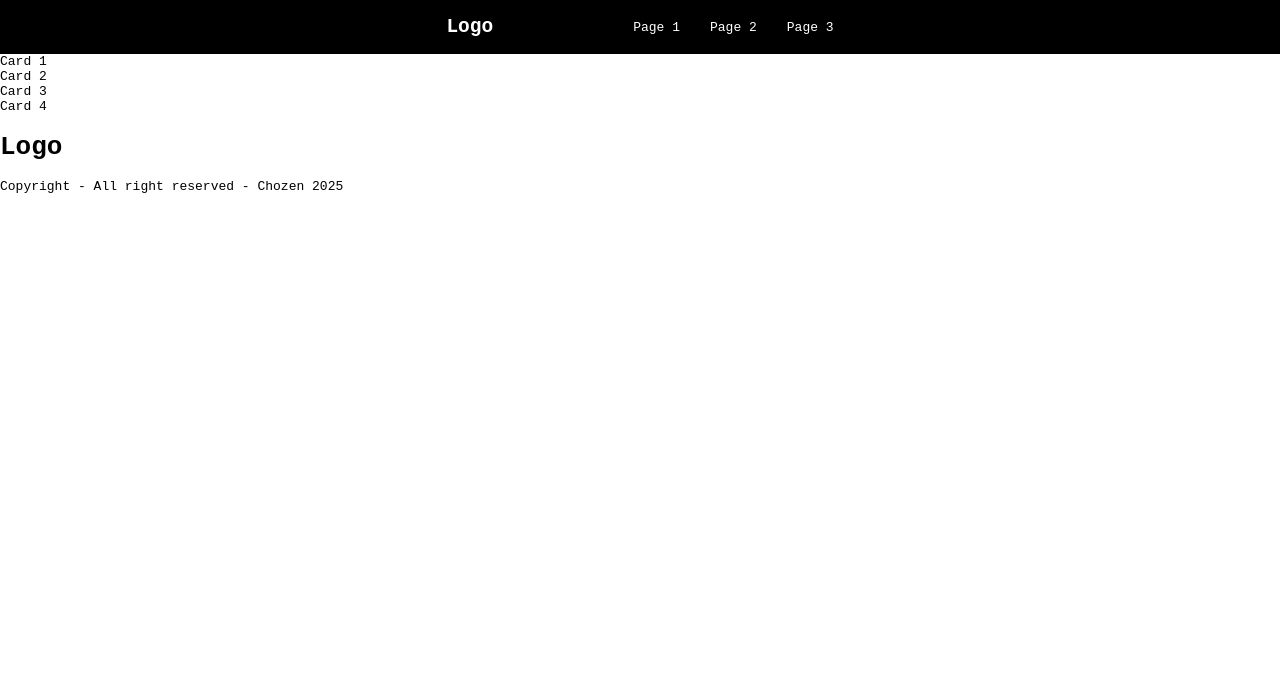
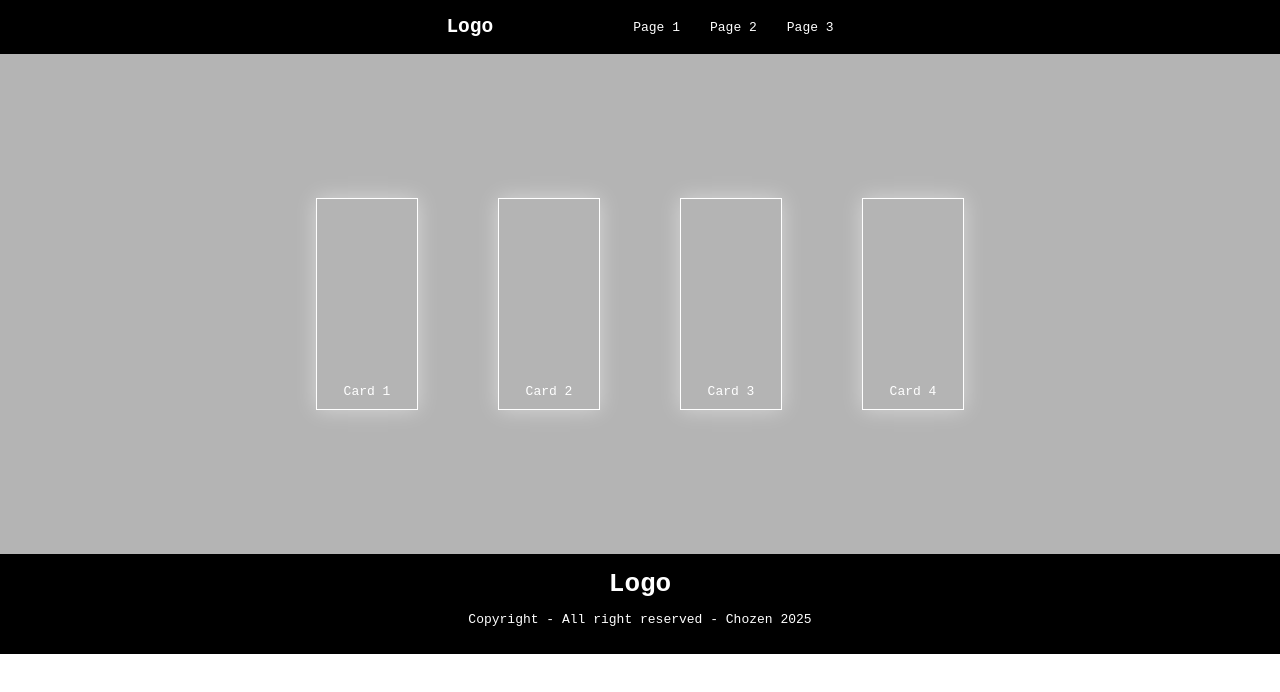
Before and after one commit to Chozen-Wealth/TIC-Linux-CS35, a plain HTML site: page index.html in a window 1280 px wide. Drawn offline with Linux system fonts and the light colour scheme.

Commit message:
CSS V1 terminée

```diff
--- a/index.html
+++ b/index.html
@@ -16,10 +16,10 @@
         </ul>
     </nav>
     <section>
-        <div class="carte">Card 1</div>
-        <div class="carte">Card 2</div>
-        <div class="carte">Card 3</div>
-        <div class="carte">Card 4</div>
+        <div class="card">Card 1</div>
+        <div class="card">Card 2</div>
+        <div class="card">Card 3</div>
+        <div class="card">Card 4</div>
     </section>
     <footer>
         <h1>Logo</h1>
--- a/style/style.css
+++ b/style/style.css
@@ -23,3 +23,39 @@ nav a {
     text-decoration: none;
     color: white;
 }
+
+section {
+    width: 100%;
+    background-color: rgb(180, 180, 180);
+    height: 500px;
+    display: flex;
+    justify-content: center;
+    align-items: center;
+    gap: 80px;
+}
+
+.card {
+    border: 1px solid White;
+    color: white;
+    box-shadow: 0px 0px 20px rgba(255, 255, 255, 0.467);
+    height: 200px;
+    width: 100px;
+    display: flex;
+    justify-content: center;
+    align-items: end;
+    padding-bottom: 10px;
+}
+
+footer {
+    background-color: black;
+    color: white;
+    height: 100px;
+    display: flex;
+    justify-content: center;
+    align-items: center;
+    flex-direction: column;
+}
+
+footer h1 {
+    margin: 0;
+}
```
